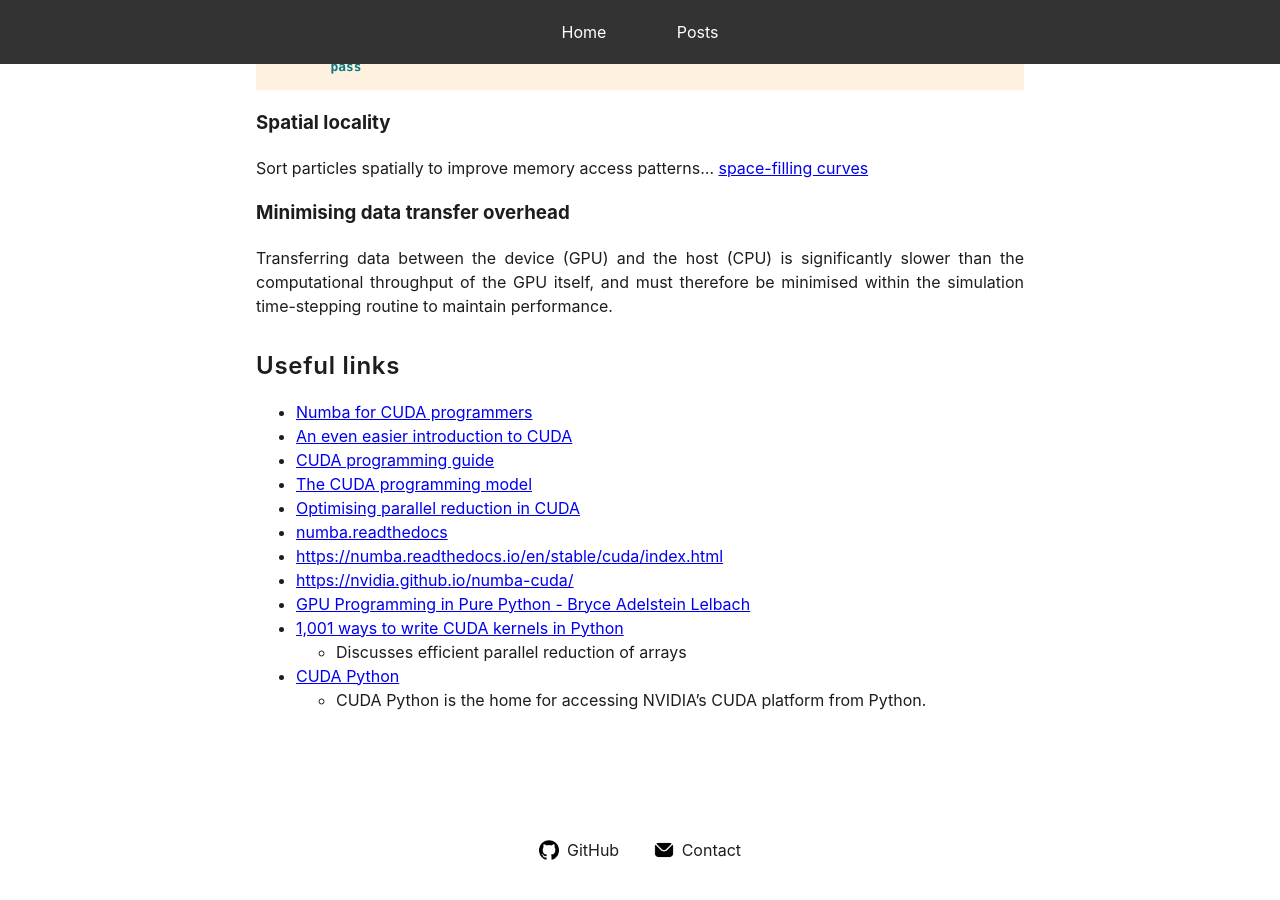
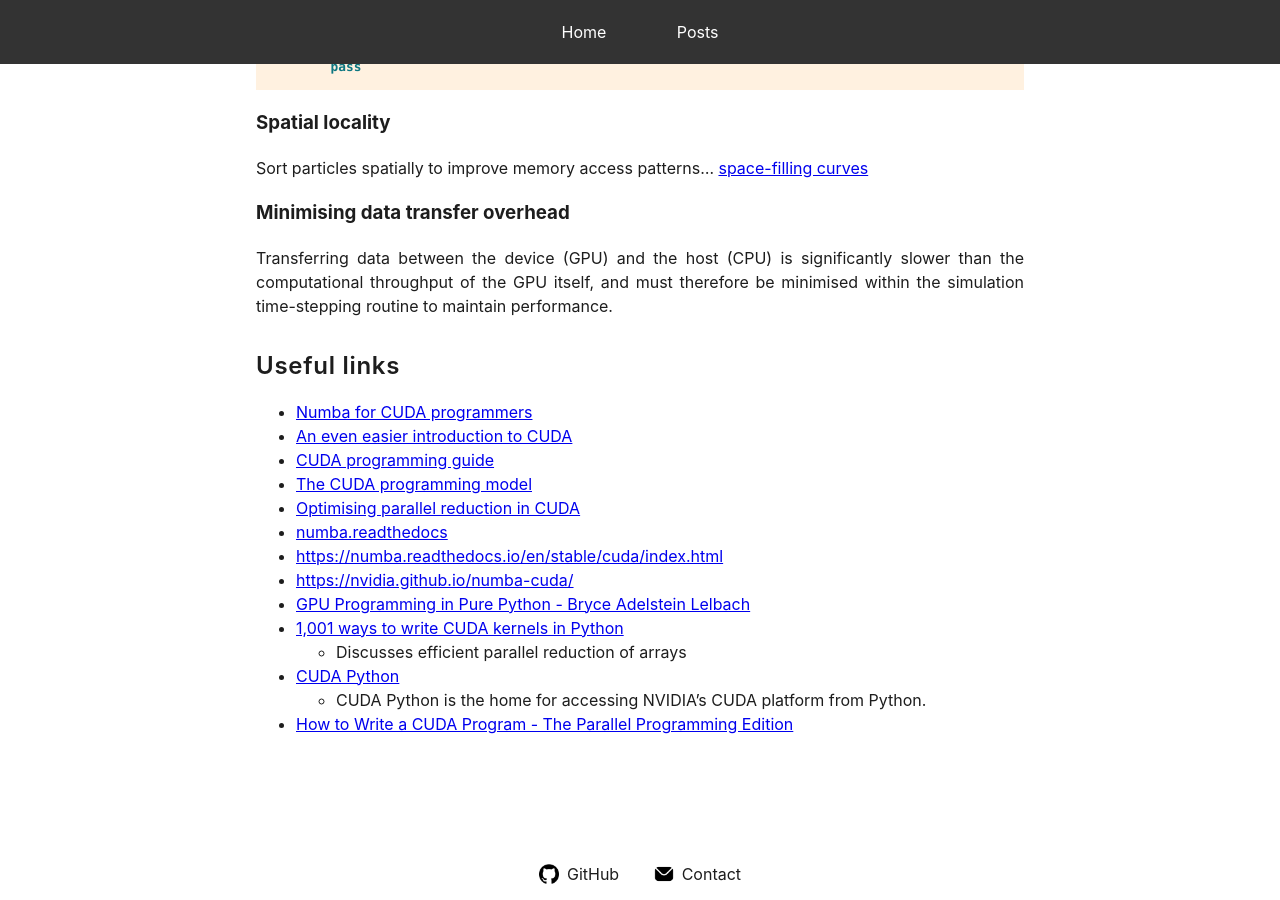
Before and after one commit to mark-hobbs/mark-hobbs.github.io, a Jekyll site: the page built from _posts/2025-02-03-cuda.md, in a window 1280 px wide and 900 px high, scrolled down 8845 px. Built offline with Jekyll 4.4.1, drawn with Linux system fonts in a browser that asks for light colours; before the commit the page ends 9721 px from its top, so only the background shows below that.

Commit message:
General updates

```diff
--- a/_posts/2025-02-03-cuda.md
+++ b/_posts/2025-02-03-cuda.md
@@ -417,3 +417,4 @@ Transferring data between the device (GPU) and the host (CPU) is significantly s
   - Discusses efficient parallel reduction of arrays
 - [CUDA Python](https://nvidia.github.io/cuda-python/latest/)
   - CUDA Python is the home for accessing NVIDIA’s CUDA platform from Python.
+- [How to Write a CUDA Program - The Parallel Programming Edition](https://www.youtube.com/watch?v=GmNkYayuaA4&ab_channel=NVIDIADeveloper)
```
